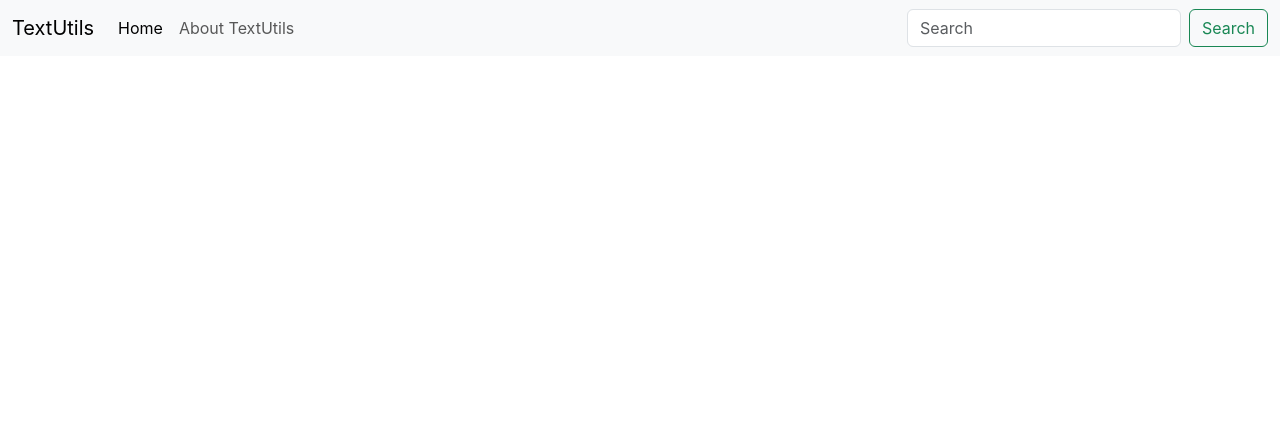
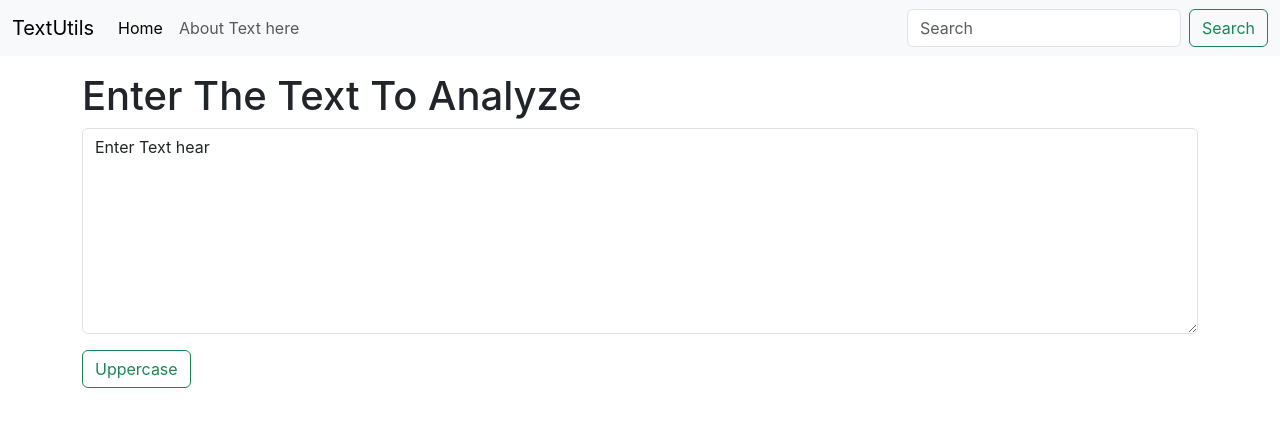
Before and after one commit to Ankurrawat-12/TextUtil, a React (Create React App) app: page / in a window 1280 px wide. Shown: the top 426 px of the page. Built offline with nearby package versions, Linux system fonts and the light colour scheme.

Commit message:
Added TextForm

```diff
--- a/src/App.js
+++ b/src/App.js
@@ -1,12 +1,17 @@
 // import logo from "./logo.svg";
 import "./App.css";
 import Navbar from "./components/Navbar";
+import TextForm from "./components/TextForm";
 
 
 function App() {
   return (
     <>
-    <Navbar title="TextUtils" about="About TextUtils" />
+    {/* <Navbar title="TextUtils" about="About TextUtils" /> */}
+    <Navbar title="TextUtils" />
+    <div className="container my-3">
+      <TextForm heading="Enter The Text To Analyze"/>
+    </div>
     </>
   );
 }
--- /dev/null
+++ b/src/components/TextForm.js
@@ -0,0 +1,34 @@
+import React, { useState } from "react";
+import PropTypes from "prop-types";
+
+function TextForm(props) {
+
+  const handleUpClick = ()=>{
+    setText("You Have Clicked on Uppercase Button");
+  }
+
+  const handleOnChange = (event)=>{
+    setText(event.target.value)
+  }
+
+  const [text, setText] = useState("Enter Text hear");
+  return (
+    <div>
+      <h1 className="heading">{props.heading}</h1>
+      <div className="mb-3">
+        <textarea className="form-control" id="myBox" rows="8" value={text} onChange={handleOnChange}></textarea>
+      </div>
+      <button className="btn btn-outline-success" onClick={handleUpClick}>Uppercase</button>
+    </div>
+  );
+}
+
+TextForm.prototypes = {
+  heading: PropTypes.string.isRequired,
+};
+
+TextForm.defaultProps = {
+  heading: "Enter Text Below",
+};
+
+export default TextForm;
```
